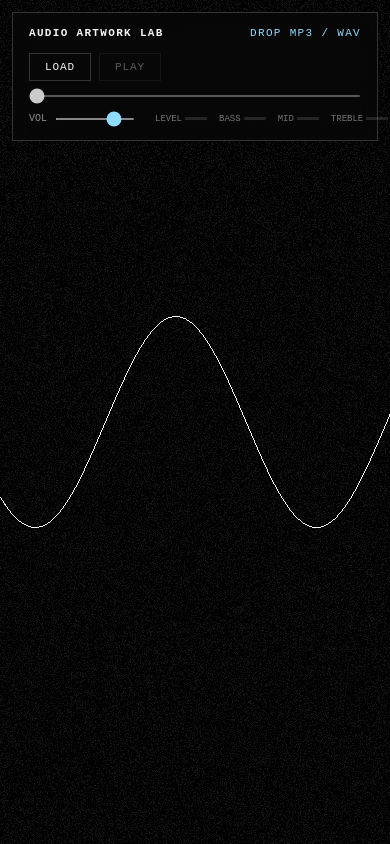
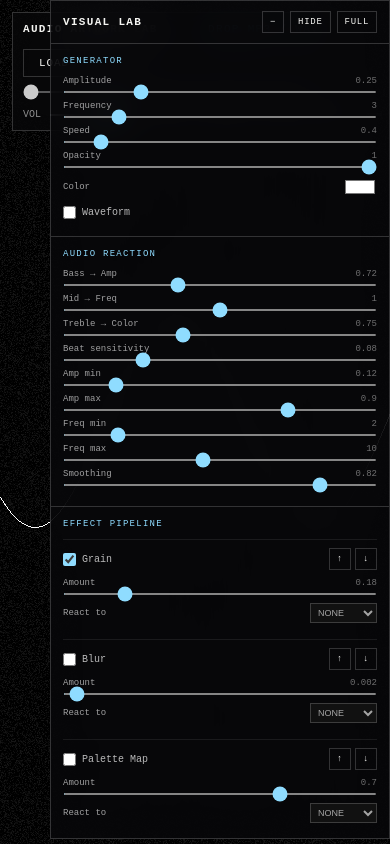
Before and after one commit to n-kito-kito/AudioArtworkLab, a website built with Vite: page index.html in a window 390 px wide. Built offline with nearby package versions, Linux system fonts and the light colour scheme; animation ran at ten frames a second.

Commit message:
Add responsive visual control panel

```diff
--- a/src/main.ts
+++ b/src/main.ts
@@ -3,6 +3,7 @@ import { FileAudioEngine } from './audio/FileAudioEngine';
 import { App } from './core/App';
 import { SineWaveBasic } from './compositions/SineWaveBasic';
 import { AudioControls } from './ui/AudioControls';
+import { StudioControls } from './ui/StudioControls';
 
 const container = document.querySelector<HTMLDivElement>('#app');
 
@@ -11,14 +12,19 @@ if (!container) {
 }
 
 const audioEngine = new FileAudioEngine();
-const app = new App(container, new SineWaveBasic(), audioEngine);
+const composition = new SineWaveBasic();
+const app = new App(container, composition, audioEngine);
 const audioControls = new AudioControls(container, audioEngine);
+const studioControls = new StudioControls(container, composition, audioEngine, (visible) => {
+  audioControls.setVisible(visible);
+});
 let disposed = false;
 
 const dispose = (): void => {
   if (disposed) return;
   disposed = true;
   audioControls.dispose();
+  studioControls.dispose();
   app.dispose();
 };
 
--- a/src/style.css
+++ b/src/style.css
@@ -34,7 +34,7 @@ input {
   z-index: 10;
   top: 24px;
   left: 24px;
-  width: min(560px, calc(100vw - 48px));
+  width: min(520px, calc(100vw - 390px));
   padding: 14px 16px 16px;
   border: 1px solid var(--panel-border);
   background: rgb(8 8 10 / 76%);
@@ -42,6 +42,149 @@ input {
   transition:
     border-color 160ms ease,
     background 160ms ease;
+}
+
+[hidden] {
+  display: none !important;
+}
+
+.studio-panel,
+.studio-reveal {
+  --panel-border: rgb(255 255 255 / 18%);
+  position: fixed;
+  z-index: 20;
+  border: 1px solid var(--panel-border);
+  color: #f5f5f2;
+  background: rgb(8 8 10 / 82%);
+  backdrop-filter: blur(18px);
+}
+
+.studio-panel {
+  top: 24px;
+  right: 24px;
+  width: 340px;
+  max-height: calc(100vh - 48px);
+  overflow: hidden;
+}
+
+.studio-panel header {
+  display: flex;
+  align-items: center;
+  gap: 6px;
+  padding: 10px 12px;
+  border-bottom: 1px solid var(--panel-border);
+}
+
+.studio-panel header strong {
+  flex: 1;
+  font-size: 11px;
+  letter-spacing: 0.12em;
+}
+
+.studio-panel button,
+.studio-reveal {
+  padding: 5px 7px;
+  border: 1px solid var(--panel-border);
+  color: inherit;
+  background: transparent;
+  cursor: pointer;
+  font-size: 9px;
+  letter-spacing: 0.08em;
+}
+
+.studio-panel__body {
+  max-height: calc(100vh - 100px);
+  overflow-y: auto;
+  overscroll-behavior: contain;
+}
+
+.studio-panel.is-collapsed .studio-panel__body {
+  display: none;
+}
+
+.studio-panel section {
+  padding: 12px;
+  border-bottom: 1px solid var(--panel-border);
+}
+
+.studio-panel h2 {
+  margin-bottom: 10px;
+  color: #8fdcff;
+  font-size: 9px;
+  font-weight: 500;
+  letter-spacing: 0.14em;
+}
+
+.studio-panel label:not(.toggle) {
+  display: grid;
+  grid-template-columns: 1fr auto;
+  align-items: center;
+  gap: 5px 10px;
+  margin: 8px 0;
+  color: rgb(255 255 255 / 62%);
+  font-size: 9px;
+}
+
+.studio-panel label:not(.toggle) input[type='range'] {
+  grid-column: 1 / -1;
+  width: 100%;
+}
+
+.studio-panel output {
+  color: rgb(255 255 255 / 42%);
+}
+
+.studio-panel input[type='range'] {
+  height: 2px;
+  accent-color: #8fdcff;
+}
+
+.studio-panel input[type='color'] {
+  width: 34px;
+  height: 22px;
+  border: 0;
+  background: transparent;
+}
+
+.studio-panel select {
+  padding: 3px;
+  border: 1px solid var(--panel-border);
+  color: inherit;
+  background: #111;
+  font-size: 9px;
+}
+
+.toggle {
+  display: inline-flex;
+  align-items: center;
+  gap: 6px;
+  color: rgb(255 255 255 / 72%);
+  font-size: 10px;
+}
+
+.toggle input {
+  accent-color: #8fdcff;
+}
+
+.effect-row {
+  padding: 8px 0;
+  border-top: 1px solid rgb(255 255 255 / 8%);
+}
+
+.effect-row__top {
+  display: flex;
+  align-items: center;
+  gap: 4px;
+}
+
+.effect-row__top .toggle {
+  flex: 1;
+}
+
+.studio-reveal {
+  top: 24px;
+  right: 24px;
+  padding: 9px 12px;
 }
 
 .audio-panel.is-dragging {
@@ -181,7 +324,24 @@ input {
   .audio-panel {
     top: 12px;
     left: 12px;
-    width: calc(100vw - 24px);
+    width: calc(100vw - 72px);
+    padding: 10px;
+  }
+
+  .studio-panel {
+    top: 0;
+    right: 0;
+    width: min(88vw, 340px);
+    max-height: 100dvh;
+  }
+
+  .studio-panel__body {
+    max-height: calc(100dvh - 50px);
+  }
+
+  .studio-reveal {
+    top: 12px;
+    right: 12px;
   }
 
   .audio-panel__meters span {
--- a/src/ui/AudioControls.ts
+++ b/src/ui/AudioControls.ts
@@ -41,6 +41,10 @@ export class AudioControls {
     window.removeEventListener('dragover', this.onDragOver);
     window.removeEventListener('drop', this.onDrop);
     this.root.remove();
+  }
+
+  setVisible(visible: boolean): void {
+    this.root.hidden = !visible;
   }
 
   private build(): void {
--- /dev/null
+++ b/src/ui/StudioControls.ts
@@ -0,0 +1,266 @@
+import type { FileAudioEngine } from '../audio/FileAudioEngine';
+import type { SineWaveBasic } from '../compositions/SineWaveBasic';
+import type { AudioSource, Effect } from '../effects/Effect';
+import type { AudioReactionParameters, SineWaveParameters } from '../generators/SineWave';
+
+type NumericKey<T> = { [K in keyof T]: T[K] extends number ? K : never }[keyof T];
+
+export class StudioControls {
+  private readonly root = document.createElement('aside');
+  private readonly revealButton = document.createElement('button');
+  private readonly composition: SineWaveBasic;
+  private readonly audioEngine: FileAudioEngine;
+  private readonly onVisibilityChange: (visible: boolean) => void;
+  private guiVisible = true;
+
+  constructor(
+    container: HTMLElement,
+    composition: SineWaveBasic,
+    audioEngine: FileAudioEngine,
+    onVisibilityChange: (visible: boolean) => void,
+  ) {
+    this.composition = composition;
+    this.audioEngine = audioEngine;
+    this.onVisibilityChange = onVisibilityChange;
+    this.root.className = 'studio-panel';
+    this.root.setAttribute('aria-label', 'Visual controls');
+    this.revealButton.className = 'studio-reveal';
+    this.revealButton.type = 'button';
+    this.revealButton.textContent = 'GUI';
+    this.revealButton.hidden = true;
+    this.revealButton.addEventListener('click', this.toggleGui);
+    this.build();
+    container.append(this.root, this.revealButton);
+  }
+
+  dispose(): void {
+    this.root.remove();
+    this.revealButton.remove();
+  }
+
+  private build(): void {
+    const header = document.createElement('header');
+    const title = document.createElement('strong');
+    title.textContent = 'VISUAL LAB';
+    const collapse = this.button(
+      '−',
+      () => this.root.classList.toggle('is-collapsed'),
+      'Toggle side panel',
+    );
+    const hide = this.button('HIDE', this.toggleGui, 'Hide GUI');
+    const fullscreen = this.button('FULL', () => void this.toggleFullscreen(), 'Toggle fullscreen');
+    header.append(title, collapse, hide, fullscreen);
+
+    const body = document.createElement('div');
+    body.className = 'studio-panel__body';
+    body.append(
+      this.buildGeneratorSection(),
+      this.buildReactionSection(),
+      this.buildEffectSection(),
+    );
+    this.root.append(header, body);
+  }
+
+  private buildGeneratorSection(): HTMLElement {
+    const section = this.section('GENERATOR');
+    const settings = this.composition.sineWave.getParameters();
+    section.append(
+      this.range('Amplitude', settings.amplitude, 0.02, 1, 0.01, (value) =>
+        this.setSine('amplitude', value),
+      ),
+      this.range('Frequency', settings.frequency, 0.5, 16, 0.1, (value) =>
+        this.setSine('frequency', value),
+      ),
+      this.range('Speed', settings.speed, 0, 4, 0.01, (value) => this.setSine('speed', value)),
+      this.range('Opacity', settings.opacity, 0.05, 1, 0.01, (value) =>
+        this.setSine('opacity', value),
+      ),
+    );
+
+    const color = document.createElement('label');
+    color.textContent = 'Color';
+    const input = document.createElement('input');
+    input.type = 'color';
+    input.value = settings.color;
+    input.addEventListener('input', () =>
+      this.composition.sineWave.setParameters({ color: input.value }),
+    );
+    color.append(input);
+    section.append(
+      color,
+      this.toggle('Waveform', false, (value) => this.composition.waveform.setVisible(value)),
+    );
+    return section;
+  }
+
+  private buildReactionSection(): HTMLElement {
+    const section = this.section('AUDIO REACTION');
+    const reaction = this.composition.sineWave.getAudioReaction();
+    section.append(
+      this.range('Bass → Amp', reaction.bassStrength, 0, 2, 0.01, (value) =>
+        this.setReaction('bassStrength', value),
+      ),
+      this.range('Mid → Freq', reaction.midStrength, 0, 2, 0.01, (value) =>
+        this.setReaction('midStrength', value),
+      ),
+      this.range('Treble → Color', reaction.trebleStrength, 0, 2, 0.01, (value) =>
+        this.setReaction('trebleStrength', value),
+      ),
+      this.range('Beat sensitivity', 0.08, 0.01, 0.3, 0.01, (value) =>
+        this.audioEngine.setBeatSensitivity(value),
+      ),
+      this.range('Amp min', reaction.amplitudeMin, 0, 0.8, 0.01, (value) =>
+        this.setReaction('amplitudeMin', value),
+      ),
+      this.range('Amp max', reaction.amplitudeMax, 0.1, 1.2, 0.01, (value) =>
+        this.setReaction('amplitudeMax', value),
+      ),
+      this.range('Freq min', reaction.frequencyMin, 0.5, 10, 0.1, (value) =>
+        this.setReaction('frequencyMin', value),
+      ),
+      this.range('Freq max', reaction.frequencyMax, 2, 20, 0.1, (value) =>
+        this.setReaction('frequencyMax', value),
+      ),
+      this.range('Smoothing', reaction.smoothing, 0, 0.98, 0.01, (value) => {
+        this.setReaction('smoothing', value);
+        this.audioEngine.setAnalysisSmoothing(value);
+      }),
+    );
+    return section;
+  }
+
+  private buildEffectSection(): HTMLElement {
+    const section = this.section('EFFECT PIPELINE');
+    for (const effect of this.composition.getEffects()) section.append(this.effectRow(effect));
+    return section;
+  }
+
+  private effectRow(effect: Effect): HTMLElement {
+    const row = document.createElement('div');
+    row.className = 'effect-row';
+    const top = document.createElement('div');
+    top.append(
+      this.toggle(effect.name, effect.enabled, (value) => {
+        effect.enabled = value;
+      }),
+      this.button('↑', () => this.moveEffect(effect, row, -1), `Move ${effect.name} up`),
+      this.button('↓', () => this.moveEffect(effect, row, 1), `Move ${effect.name} down`),
+    );
+    const intensityMax = ['Blur', 'RGB Split', 'Glitch', 'Warp', 'Scan Drift'].includes(effect.name)
+      ? 0.1
+      : 1;
+    top.className = 'effect-row__top';
+    row.append(
+      top,
+      this.range('Amount', effect.intensity, 0, intensityMax, 0.001, (value) => {
+        effect.intensity = value;
+      }),
+    );
+
+    const audio = document.createElement('label');
+    audio.textContent = 'React to';
+    const select = document.createElement('select');
+    for (const source of ['none', 'volume', 'bass', 'mid', 'treble', 'beat'] as AudioSource[]) {
+      const option = document.createElement('option');
+      option.value = source;
+      option.textContent = source.toUpperCase();
+      select.append(option);
+    }
+    select.addEventListener('change', () => {
+      effect.audioSource = select.value as AudioSource;
+    });
+    audio.append(select);
+    row.append(audio);
+    return row;
+  }
+
+  private section(title: string): HTMLElement {
+    const section = document.createElement('section');
+    const heading = document.createElement('h2');
+    heading.textContent = title;
+    section.append(heading);
+    return section;
+  }
+
+  private range(
+    labelText: string,
+    value: number,
+    min: number,
+    max: number,
+    step: number,
+    onInput: (value: number) => void,
+  ): HTMLElement {
+    const label = document.createElement('label');
+    const name = document.createElement('span');
+    const output = document.createElement('output');
+    name.textContent = labelText;
+    output.textContent = String(value);
+    const input = document.createElement('input');
+    input.type = 'range';
+    input.min = String(min);
+    input.max = String(max);
+    input.step = String(step);
+    input.value = String(value);
+    input.addEventListener('input', () => {
+      const next = Number(input.value);
+      output.textContent = String(next);
+      onInput(next);
+    });
+    label.append(name, output, input);
+    return label;
+  }
+
+  private toggle(
+    labelText: string,
+    checked: boolean,
+    onChange: (value: boolean) => void,
+  ): HTMLElement {
+    const label = document.createElement('label');
+    label.className = 'toggle';
+    const input = document.createElement('input');
+    input.type = 'checkbox';
+    input.checked = checked;
+    input.addEventListener('change', () => onChange(input.checked));
+    const text = document.createElement('span');
+    text.textContent = labelText;
+    label.append(input, text);
+    return label;
+  }
+
+  private button(text: string, action: () => void, ariaLabel: string): HTMLButtonElement {
+    const button = document.createElement('button');
+    button.type = 'button';
+    button.textContent = text;
+    button.setAttribute('aria-label', ariaLabel);
+    button.addEventListener('click', action);
+    return button;
+  }
+
+  private setSine(key: NumericKey<SineWaveParameters>, value: number): void {
+    this.composition.sineWave.setParameters({ [key]: value });
+  }
+
+  private setReaction(key: NumericKey<AudioReactionParameters>, value: number): void {
+    this.composition.sineWave.setAudioReaction({ [key]: value });
+  }
+
+  private moveEffect(effect: Effect, row: HTMLElement, direction: -1 | 1): void {
+    const sibling = direction === -1 ? row.previousElementSibling : row.nextElementSibling;
+    if (!(sibling instanceof HTMLElement)) return;
+    this.composition.moveEffect(effect, direction);
+    if (direction === -1) sibling.before(row);
+    else sibling.after(row);
+  }
+
+  private readonly toggleGui = (): void => {
+    this.guiVisible = !this.guiVisible;
+    this.root.hidden = !this.guiVisible;
+    this.revealButton.hidden = this.guiVisible;
+    this.onVisibilityChange(this.guiVisible);
+  };
+
+  private async toggleFullscreen(): Promise<void> {
+    if (document.fullscreenElement) await document.exitFullscreen();
+    else await document.documentElement.requestFullscreen();
+  }
+}
```
